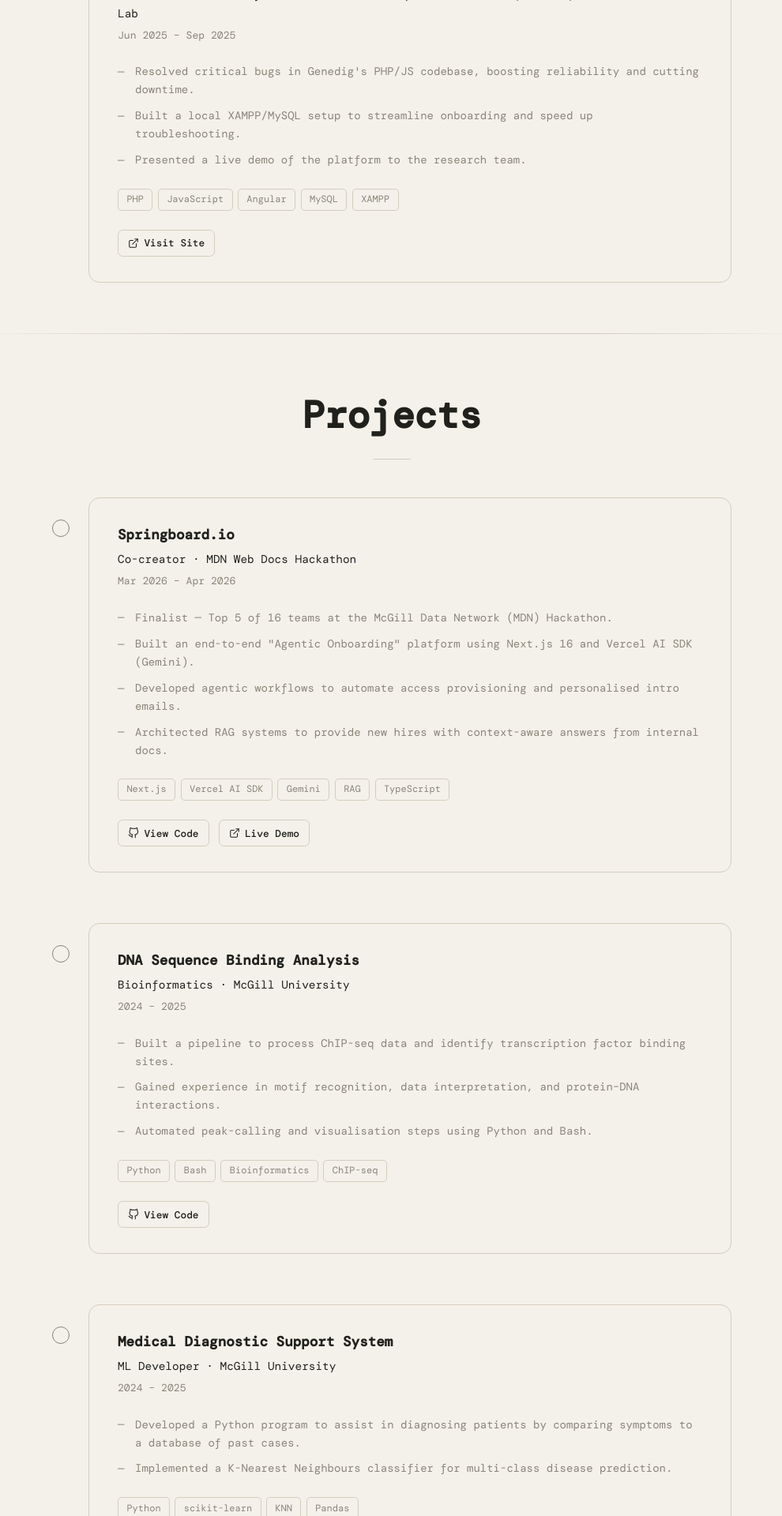
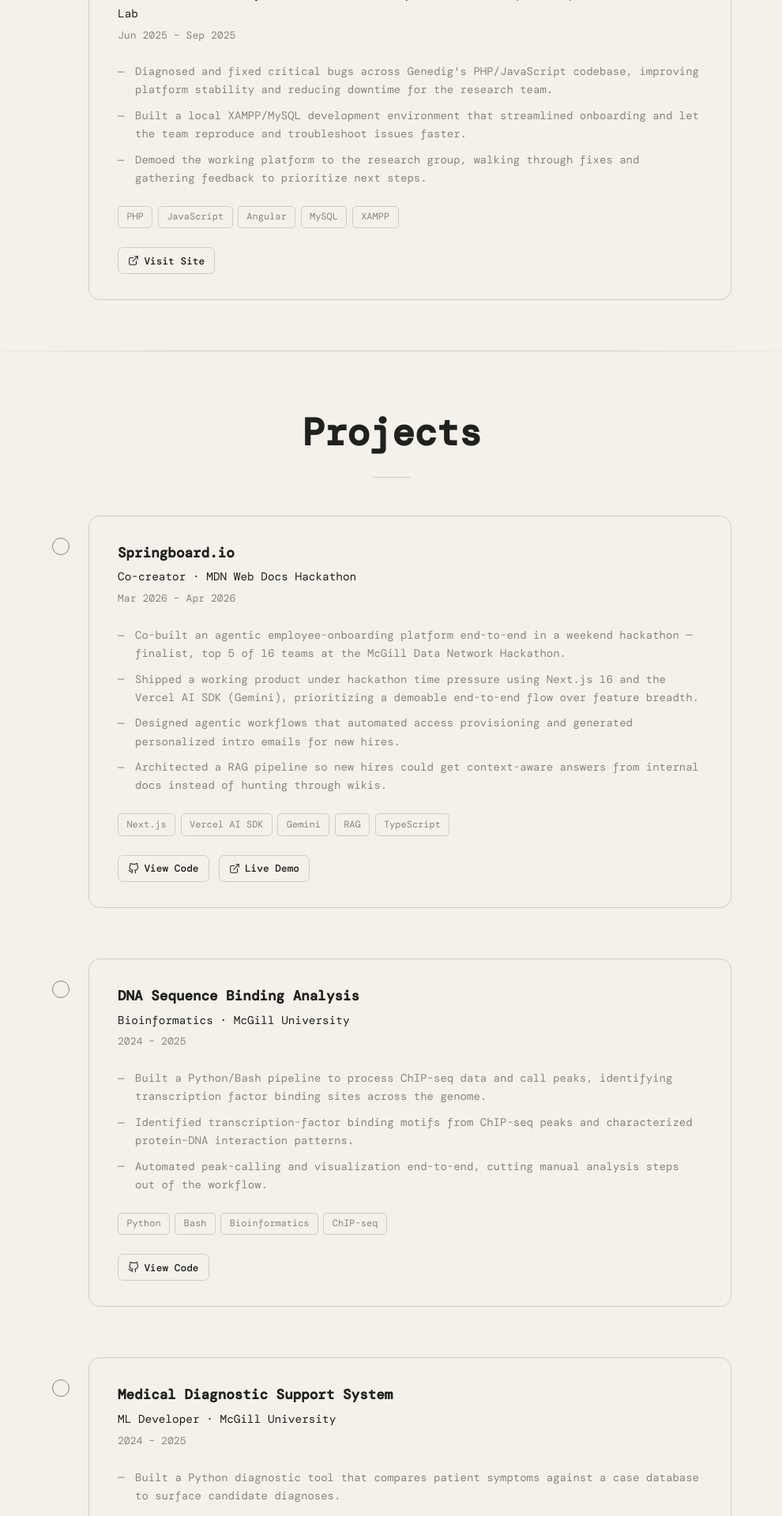
Before and after one commit to GatlatJack/personal_website, a React (Vite) app: page / in a window 1280 px wide. Shown: the part 1800-3720 px from the top of the page at 79% size, without its empty margins (144-1134 px from the left). Built offline with nearby package versions, Linux system fonts and the light colour scheme; a web font is replaced by a local one.

Commit message:
Rewrite all project bullets: concrete verbs, owned outcomes, drop passive framing

```diff
--- a/src/data/work.ts
+++ b/src/data/work.ts
@@ -35,9 +35,9 @@ export const jobs: Project[] = [
     year: 'Jun 2025 – Sep 2025',
     description: '',
     bullets: [
-      'Resolved critical bugs in Genedig\'s PHP/JS codebase, boosting reliability and cutting downtime.',
-      'Built a local XAMPP/MySQL setup to streamline onboarding and speed up troubleshooting.',
-      'Presented a live demo of the platform to the research team.',
+      'Diagnosed and fixed critical bugs across Genedig\'s PHP/JavaScript codebase, improving platform stability and reducing downtime for the research team.',
+      'Built a local XAMPP/MySQL development environment that streamlined onboarding and let the team reproduce and troubleshoot issues faster.',
+      'Demoed the working platform to the research group, walking through fixes and gathering feedback to prioritize next steps.',
     ],
     tech: ['PHP', 'JavaScript', 'Angular', 'MySQL', 'XAMPP'],
     links: [{ label: 'Site', url: 'https://genedig.org/home' }],
@@ -53,10 +53,10 @@ export const projects: Project[] = [
     year: 'Mar 2026 – Apr 2026',
     description: '',
     bullets: [
-      'Finalist — Top 5 of 16 teams at the McGill Data Network (MDN) Hackathon.',
-      'Built an end-to-end "Agentic Onboarding" platform using Next.js 16 and Vercel AI SDK (Gemini).',
-      'Developed agentic workflows to automate access provisioning and personalised intro emails.',
-      'Architected RAG systems to provide new hires with context-aware answers from internal docs.',
+      'Co-built an agentic employee-onboarding platform end-to-end in a weekend hackathon — finalist, top 5 of 16 teams at the McGill Data Network Hackathon.',
+      'Shipped a working product under hackathon time pressure using Next.js 16 and the Vercel AI SDK (Gemini), prioritizing a demoable end-to-end flow over feature breadth.',
+      'Designed agentic workflows that automated access provisioning and generated personalized intro emails for new hires.',
+      'Architected a RAG pipeline so new hires could get context-aware answers from internal docs instead of hunting through wikis.',
     ],
     tech: ['Next.js', 'Vercel AI SDK', 'Gemini', 'RAG', 'TypeScript'],
     links: [
@@ -72,9 +72,9 @@ export const projects: Project[] = [
     year: '2024 – 2025',
     description: '',
     bullets: [
-      'Built a pipeline to process ChIP-seq data and identify transcription factor binding sites.',
-      'Gained experience in motif recognition, data interpretation, and protein–DNA interactions.',
-      'Automated peak-calling and visualisation steps using Python and Bash.',
+      'Built a Python/Bash pipeline to process ChIP-seq data and call peaks, identifying transcription factor binding sites across the genome.',
+      'Identified transcription-factor binding motifs from ChIP-seq peaks and characterized protein–DNA interaction patterns.',
+      'Automated peak-calling and visualization end-to-end, cutting manual analysis steps out of the workflow.',
     ],
     tech: ['Python', 'Bash', 'Bioinformatics', 'ChIP-seq'],
     links: [{ label: 'GitHub', url: 'https://github.com/GatlatJack' }],
@@ -87,8 +87,8 @@ export const projects: Project[] = [
     year: '2024 – 2025',
     description: '',
     bullets: [
-      'Developed a Python program to assist in diagnosing patients by comparing symptoms to a database of past cases.',
-      'Implemented a K-Nearest Neighbours classifier for multi-class disease prediction.',
+      'Built a Python diagnostic tool that compares patient symptoms against a case database to surface candidate diagnoses.',
+      'Implemented a K-Nearest Neighbours classifier for multi-class disease prediction, validating accuracy across held-out test cases.',
     ],
     tech: ['Python', 'scikit-learn', 'KNN', 'Pandas'],
     links: [{ label: 'GitHub', url: 'https://github.com/GatlatJack' }],
```
